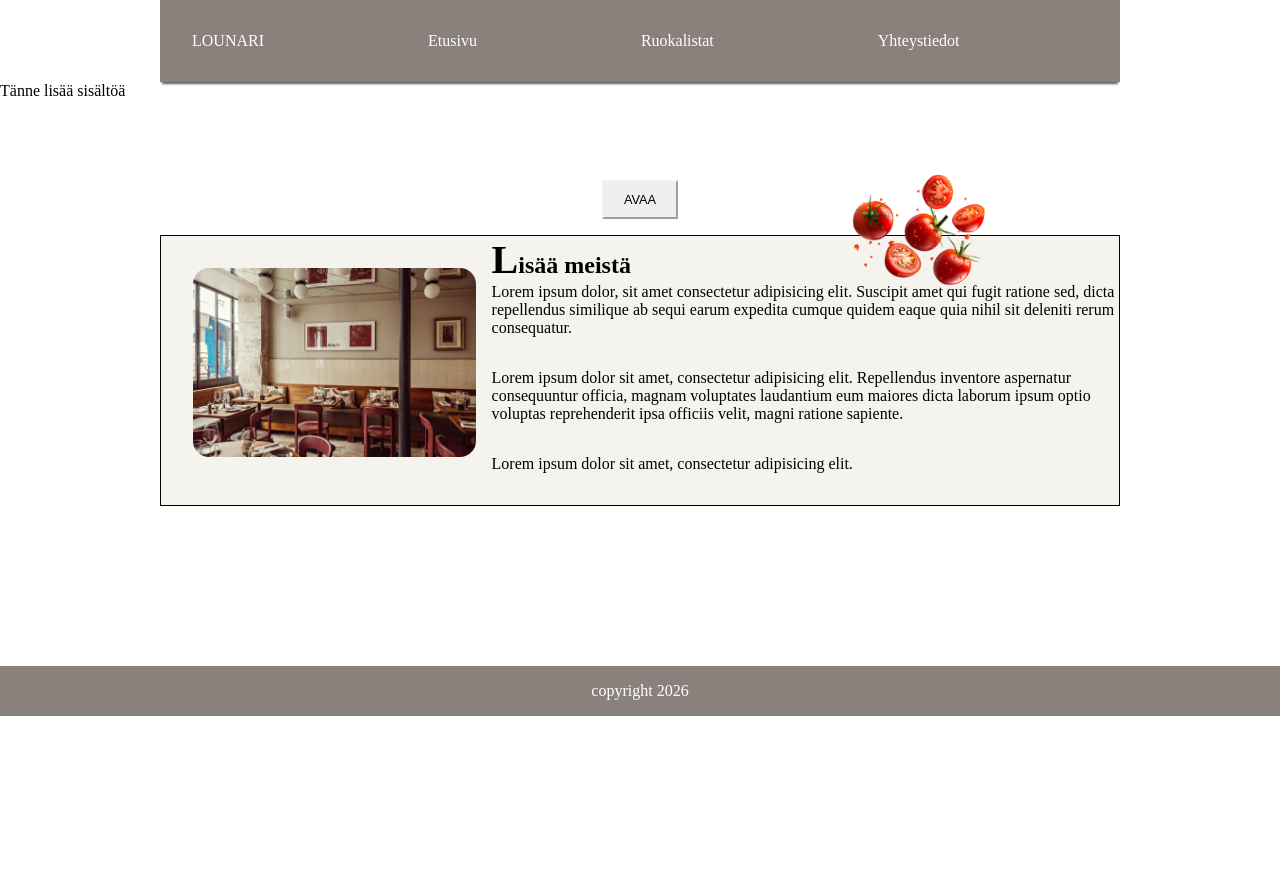
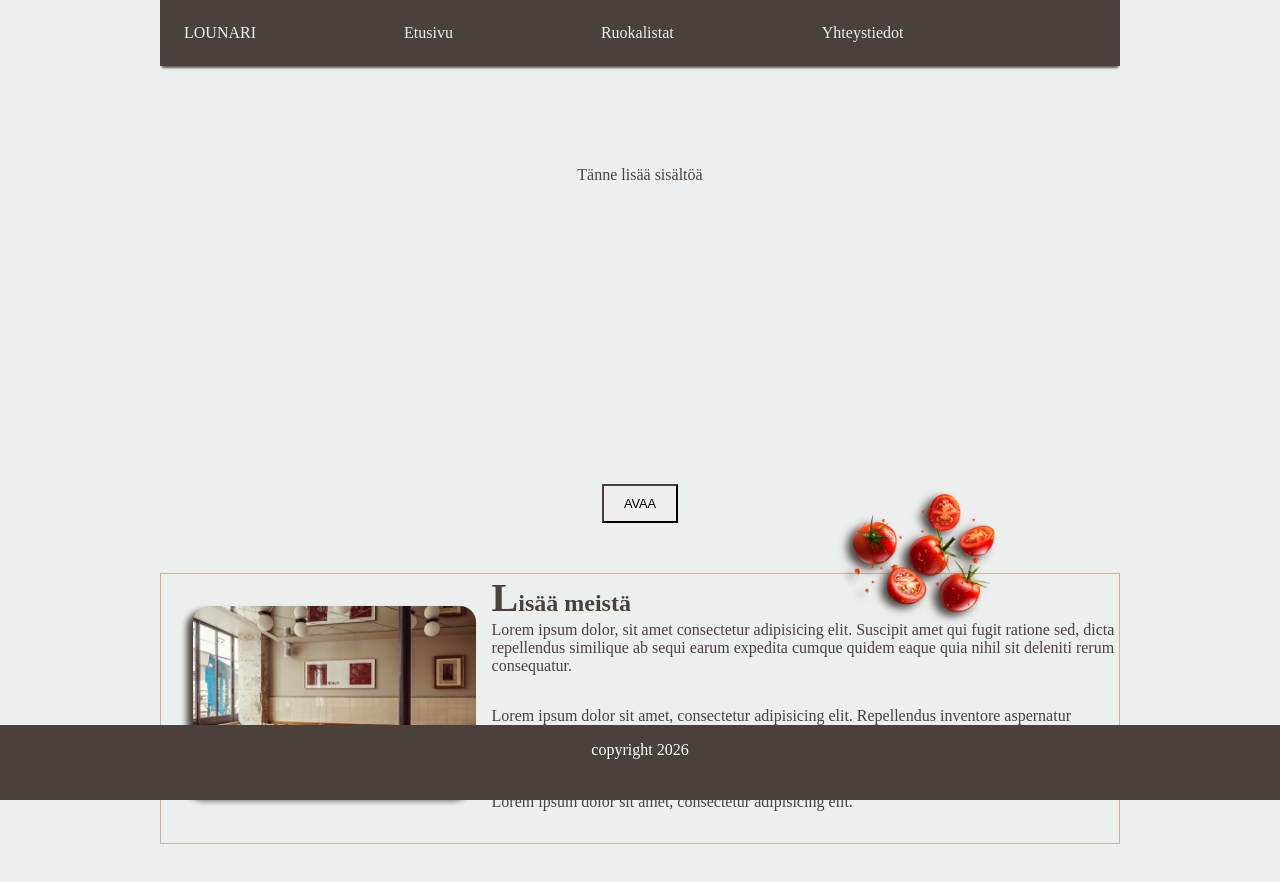
Before and after one commit to juusook/ui_yksilotehtava, a plain HTML site: page index.html in a window 1280 px wide. Before the commit the page ends 800 px from the top, so only its background shows below. Drawn offline with Linux system fonts and the light colour scheme.

Commit message:
muutoksia

```diff
--- a/css/style.css
+++ b/css/style.css
@@ -1,10 +1,10 @@
  :root {
-    --ivory: #f4f3ee;
-    --lime-green: #92C800;
-    --vintage-grape: #bcb8b1;
-    --midnight-violet: #8a817c;
-    --Powder-Blush: #e0afa0;
-    --shadow-grey: #463f3a;
+    --ivory: #EBEFEE;
+    --beige: #CCB499;
+    --clay: #C8906D;
+    --tile-orange: #BB6C43;
+    --shade: #4A413C;
+
     --border-radius-medium: 16px;
  }
 
@@ -16,6 +16,7 @@
 
 body {
     margin: 0;
+    background-color: var(--ivory);
 }
 
 nav {
@@ -30,7 +31,7 @@ ul {
 
 li {
     float: left;
-    padding: 2rem;
+    padding: 1.5rem;
     margin-right: 100px;
     }
 
@@ -46,7 +47,7 @@ ul.horizontal{
     margin: 0;
     padding: 0;
     overflow: hidden;
-    background-color: var(--midnight-violet);
+    background-color: var(--shade);
     box-shadow: 0px 4px 2px -2px rgb(93, 93, 93);
 }
 
@@ -59,16 +60,23 @@ ul, menu, dir {
 
 a:link {
     text-decoration: none;
+    color: var(--ivory);
 }
 
 p {
-    color: black;;
+    color: var(--shade);;
     font-size: 1rem;
     margin-bottom: 5rem;
-        }
+}
+p#lisaa {
+    margin-bottom: 300px;
+    margin-top: 100px;
+    text-align: center;
+}
+
 
 main p {
-    color: black;
+    color: var(--shade);
     position: relative;
     z-index: 1;
     margin-bottom: 2rem;
@@ -91,17 +99,19 @@ img {
     width: 30%;
     margin: 2em 1em;
     border-radius: 1em;
+    filter: drop-shadow(-6px 5px 3px var(--shade));
 }
 
 
 main {
     position: relative;
-    border: 1px solid black;
+    border: 1px solid var(--beige);
     padding-left: 1em;
     width: 75%;
     margin: 1em auto;
     margin-bottom: 10rem;
     background-color: var(--ivory);
+    color: var(--shade);
 }
 
 main::before {
@@ -120,22 +130,28 @@ main::before {
 
 .burger {
     position: absolute;
-    width: 140px;
+    width: 150px;
     height: auto;
-    top: -110px;
+    top: -130px;
     left: 70%;
     transform: rotate(90deg);
     z-index: 1;
     filter: blur(0.25px);
+    filter: drop-shadow(4px 6px 4px var(--shade));
 }
 
 footer {
-    background-color: var(--midnight-violet);
-    height: 50px;
+    background-color: var(--shade);
+    height: 75px;
+    width: 100%;
     text-align: center;
     padding-top: 1em;
     box-sizing: border-box;
     color: white;
+    position: fixed;
+    bottom: 0;
+    left: 0;
+    z-index: 100;
 }
 
 a {
@@ -166,9 +182,15 @@ button#open {
     display: block;
     font-size: 0.8em;
     text-align: center;
-    margin: auto;
+    margin: 50px auto;
+    border-color: var(--shade);
+    padding: 10px 20px;
+    transition: background-color 0.3s ease;
+}
+button#open:hover {
+    background-color: var(--shade);
+    color: var(--ivory);
     border-color: var(--ivory);
-    padding: 10px 20px
 }
 form {
 /*     border: 1px solid #d8d8d8; */
@@ -179,7 +201,7 @@ form {
 }
 dialog > div {
     margin: 1rem;
-    border: 2px solid var(--Powder-Blush);
+    border: 2px solid var(--beige);
     border-radius: var(--border-radius-medium);
     padding: 2em 1em;
 }
--- a/index.html
+++ b/index.html
@@ -18,7 +18,7 @@
             <li><a href="javascript:void(0)">Yhteystiedot</a></li>
         </ul>
     </nav>
-    <p>Tänne lisää sisältöä</p>
+    <p id="lisaa">Tänne lisää sisältöä</p>
 
     <button id="open">AVAA</button>
     <dialog id="dialog">
@@ -37,7 +37,7 @@
   </dialog>
 
     <main class="clear clearfix">
-        <img class="burger" src="./images/tomatoes.webp" alt="Burger explosion">
+        <img class="burger" src="./images/tomatoes.webp" alt="Tomatoes flying">
         <img class="restaurant_img" src="./images/restaurant2.JPG" alt="picture of a restaurant">
         <h2>Lisää meistä</h2>
         <p> Lorem ipsum dolor, sit amet consectetur adipisicing elit. Suscipit amet qui fugit ratione sed, dicta repellendus similique ab sequi earum expedita cumque quidem eaque quia nihil sit deleniti rerum consequatur.</p>
```
